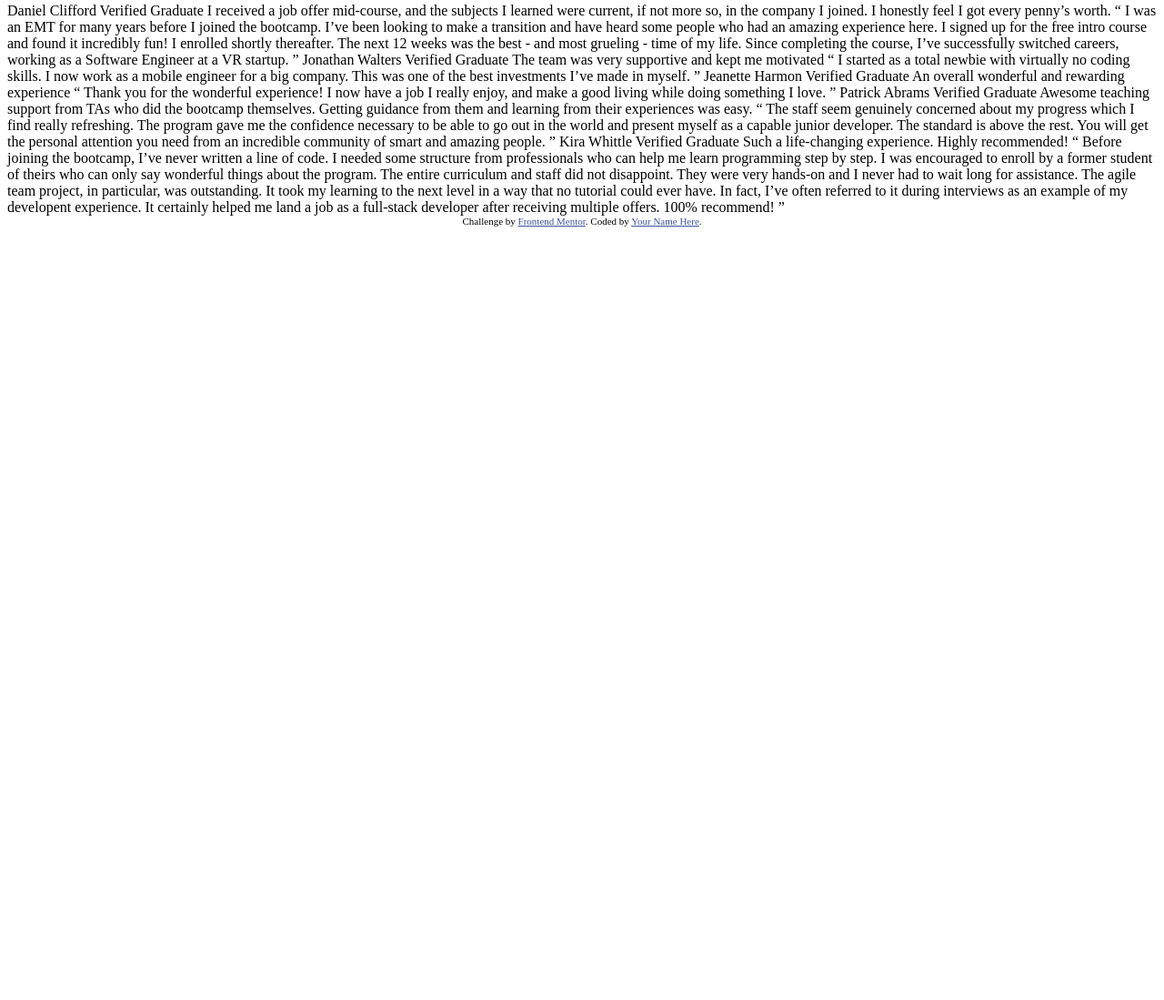
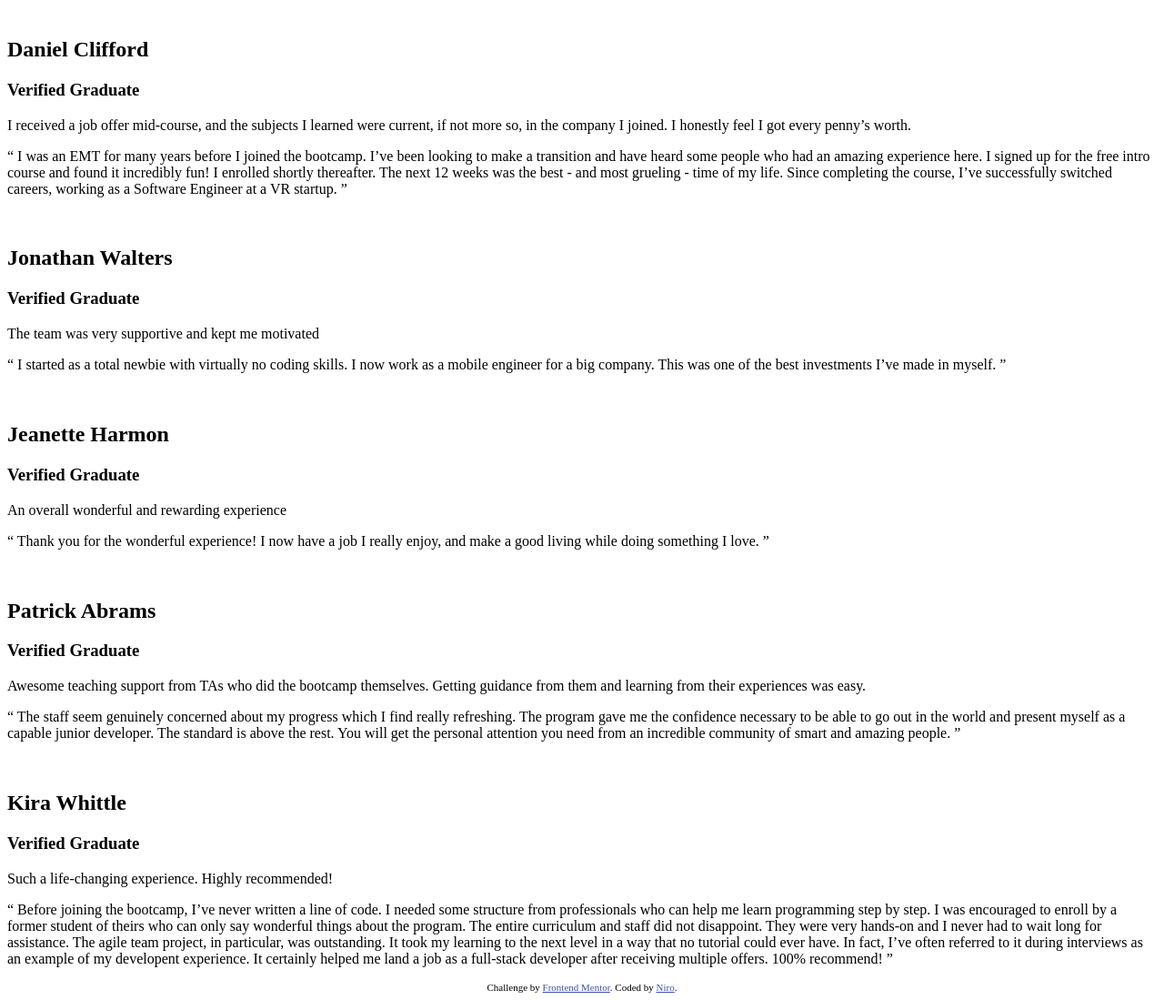
Before and after one commit to Niro7/testimonial-section, a plain HTML site: page index.html in a window 1280 px wide. Shown: the part 5-1104 px from the top of the page at 91% size. Before the commit the page ends 800 px from the top, so only its background shows below. Drawn offline with Linux system fonts and the light colour scheme.

Commit message:
ADD: structure using HTML

```diff
--- a/index.html
+++ b/index.html
@@ -1,76 +1,149 @@
 <!DOCTYPE html>
 <html lang="en">
   <head>
-  <meta charset="UTF-8">
-  <meta name="viewport" content="width=device-width, initial-scale=1.0"> <!-- displays site properly based on user's device -->
+    <meta charset="UTF-8" />
+    <meta name="viewport" content="width=device-width, initial-scale=1.0" />
+    <!-- displays site properly based on user's device -->
 
-  <link rel="icon" type="image/png" sizes="32x32" href="./images/favicon-32x32.png">
+    <link
+      rel="icon"
+      type="image/png"
+      sizes="32x32"
+      href="./images/favicon-32x32.png"
+    />
 
-  <title>Frontend Mentor | [Challenge Name Here]</title>
+    <title>Frontend Mentor | Testimonials grid section</title>
 
     <!-- Feel free to remove these styles or customise in your own stylesheet 👍 -->
     <style>
-    .attribution { font-size: 11px; text-align: center; }
-    .attribution a { color: hsl(228, 45%, 44%); }
+      .attribution {
+        font-size: 11px;
+        text-align: center;
+      }
+      .attribution a {
+        color: hsl(228, 45%, 44%);
+      }
     </style>
   </head>
   <body>
-  Daniel Clifford
-  Verified Graduate
+    <main class="testimonial__container">
+      <div class="card">
+        <div class="card__header">
+          <img src="" alt="" class="client__pic" />
+          <h2 class="client__name">Daniel Clifford</h2>
+          <h3 class="client__status">Verified Graduate</h3>
+        </div>
+        <div class="card__body">
+          <p class="testimonial__highlight">
+            I received a job offer mid-course, and the subjects I learned were
+            current, if not more so, in the company I joined. I honestly feel I
+            got every penny’s worth.
+          </p>
+          <p class="testimonial__description">
+            “ I was an EMT for many years before I joined the bootcamp. I’ve
+            been looking to make a transition and have heard some people who had
+            an amazing experience here. I signed up for the free intro course
+            and found it incredibly fun! I enrolled shortly thereafter. The next
+            12 weeks was the best - and most grueling - time of my life. Since
+            completing the course, I’ve successfully switched careers, working
+            as a Software Engineer at a VR startup. ”
+          </p>
+        </div>
+      </div>
 
-  I received a job offer mid-course, and the subjects I learned were current, if not more so,
-  in the company I joined. I honestly feel I got every penny’s worth.
+      <div class="card">
+        <div class="card__header">
+          <img src="" alt="" class="client__pic" />
+          <h2 class="client__name">Jonathan Walters</h2>
+          <h3 class="client__status">Verified Graduate</h3>
+        </div>
+        <div class="card__body">
+          <p class="testimonial__highlight">
+            The team was very supportive and kept me motivated
+          </p>
+          <p class="testimonial__description">
+            “ I started as a total newbie with virtually no coding skills. I now
+            work as a mobile engineer for a big company. This was one of the
+            best investments I’ve made in myself. ”
+          </p>
+        </div>
+      </div>
 
-  “ I was an EMT for many years before I joined the bootcamp. I’ve been looking to make a
-  transition and have heard some people who had an amazing experience here. I signed up
-  for the free intro course and found it incredibly fun! I enrolled shortly thereafter.
-  The next 12 weeks was the best - and most grueling - time of my life. Since completing
-  the course, I’ve successfully switched careers, working as a Software Engineer at a VR startup. ”
+      <div class="card">
+        <div class="card__header">
+          <img src="" alt="" class="client__pic" />
+          <h2 class="client__name">Jeanette Harmon</h2>
+          <h3 class="client__status">Verified Graduate</h3>
+        </div>
+        <div class="card__body">
+          <p class="testimonial__highlight">
+            An overall wonderful and rewarding experience
+          </p>
+          <p class="testimonial__description">
+            “ Thank you for the wonderful experience! I now have a job I really
+            enjoy, and make a good living while doing something I love. ”
+          </p>
+        </div>
+      </div>
 
-  Jonathan Walters
-  Verified Graduate
+      <div class="card">
+        <div class="card__header">
+          <img src="" alt="" class="client__pic" />
+          <h2 class="client__name">Patrick Abrams</h2>
+          <h3 class="client__status">Verified Graduate</h3>
+        </div>
+        <div class="card__body">
+          <p class="testimonial__highlight">
+            Awesome teaching support from TAs who did the bootcamp themselves.
+            Getting guidance from them and learning from their experiences was
+            easy.
+          </p>
+          <p class="testimonial__description">
+            “ The staff seem genuinely concerned about my progress which I find
+            really refreshing. The program gave me the confidence necessary to
+            be able to go out in the world and present myself as a capable
+            junior developer. The standard is above the rest. You will get the
+            personal attention you need from an incredible community of smart
+            and amazing people. ”
+          </p>
+        </div>
+      </div>
 
-  The team was very supportive and kept me motivated
+      <div class="card">
+        <div class="card__header">
+          <img src="" alt="" class="client__pic" />
+          <h2 class="client__name">Kira Whittle</h2>
+          <h3 class="client__status">Verified Graduate</h3>
+        </div>
+        <div class="card__body">
+          <p class="testimonial__highlight">
+            Such a life-changing experience. Highly recommended!
+          </p>
+          <p class="testimonial__description">
+            “ Before joining the bootcamp, I’ve never written a line of code. I
+            needed some structure from professionals who can help me learn
+            programming step by step. I was encouraged to enroll by a former
+            student of theirs who can only say wonderful things about the
+            program. The entire curriculum and staff did not disappoint. They
+            were very hands-on and I never had to wait long for assistance. The
+            agile team project, in particular, was outstanding. It took my
+            learning to the next level in a way that no tutorial could ever
+            have. In fact, I’ve often referred to it during interviews as an
+            example of my developent experience. It certainly helped me land a
+            job as a full-stack developer after receiving multiple offers. 100%
+            recommend! ”
+          </p>
+        </div>
+      </div>
+    </main>
 
-  “ I started as a total newbie with virtually no coding skills. I now work as a mobile engineer
-  for a big company. This was one of the best investments I’ve made in myself. ”
-
-  Jeanette Harmon
-  Verified Graduate
-
-  An overall wonderful and rewarding experience
-
-  “ Thank you for the wonderful experience! I now have a job I really enjoy, and make a good living
-  while doing something I love. ”
-
-  Patrick Abrams
-  Verified Graduate
-
-  Awesome teaching support from TAs who did the bootcamp themselves. Getting guidance from them and
-  learning from their experiences was easy.
-
-  “ The staff seem genuinely concerned about my progress which I find really refreshing. The program
-  gave me the confidence necessary to be able to go out in the world and present myself as a capable
-  junior developer. The standard is above the rest. You will get the personal attention you need from
-  an incredible community of smart and amazing people. ”
-
-  Kira Whittle
-  Verified Graduate
-
-  Such a life-changing experience. Highly recommended!
-
-  “ Before joining the bootcamp, I’ve never written a line of code. I needed some structure from
-  professionals who can help me learn programming step by step. I was encouraged to enroll by a former
-  student of theirs who can only say wonderful things about the program. The entire curriculum and staff
-  did not disappoint. They were very hands-on and I never had to wait long for assistance. The agile team
-  project, in particular, was outstanding. It took my learning to the next level in a way that no tutorial
-  could ever have. In fact, I’ve often referred to it during interviews as an example of my developent
-  experience. It certainly helped me land a job as a full-stack developer after receiving multiple offers.
-  100% recommend! ”
-
+    <footer>
       <div class="attribution">
-    Challenge by <a href="https://www.frontendmentor.io?ref=challenge" target="_blank">Frontend Mentor</a>.
-    Coded by <a href="#">Your Name Here</a>.
+        Challenge by
+        <a href="https://www.frontendmentor.io?ref=challenge" target="_blank"
+          >Frontend Mentor</a
+        >. Coded by <a href="#">Niro</a>.
       </div>
+    </footer>
   </body>
 </html>
```
Lines whose indentation alone changed are shown as unchanged.
